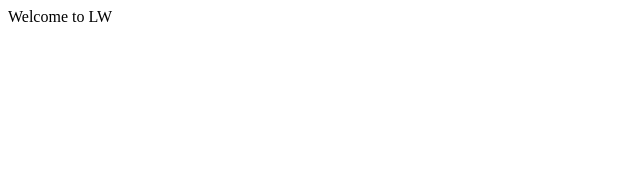
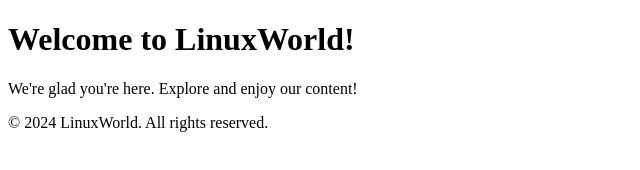
Before and after one commit to abdurahim50/jenkins_training_2024, a plain HTML site: page index.html in a window 1280 px wide. Shown: the whole page, without its empty margins (0-640 px from the left). Drawn offline with Linux system fonts and the light colour scheme.

Commit message:
Update index.html

```diff
--- a/index.html
+++ b/index.html
@@ -1 +1,21 @@
-Welcome to LW
+<!DOCTYPE html>
+<html lang="en">
+<head>
+    <meta charset="UTF-8">
+    <meta name="viewport" content="width=device-width, initial-scale=1.0">
+    <title>Welcome to LinuxWorld!</title>
+    <link rel="stylesheet" href="styles.css">
+</head>
+<body>
+    <header>
+        <h1>Welcome to LinuxWorld!</h1>
+    </header>
+    <main>
+        <p>We're glad you're here. Explore and enjoy our content!</p>
+    </main>
+    <footer>
+        <p>© 2024 LinuxWorld. All rights reserved.</p>
+    </footer>
+    <script src="scripts.js"></script>
+</body>
+</html>
```
